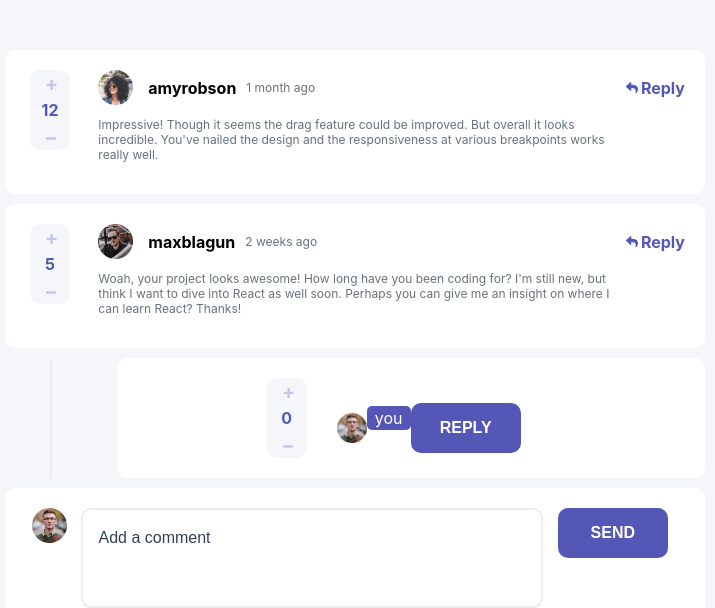
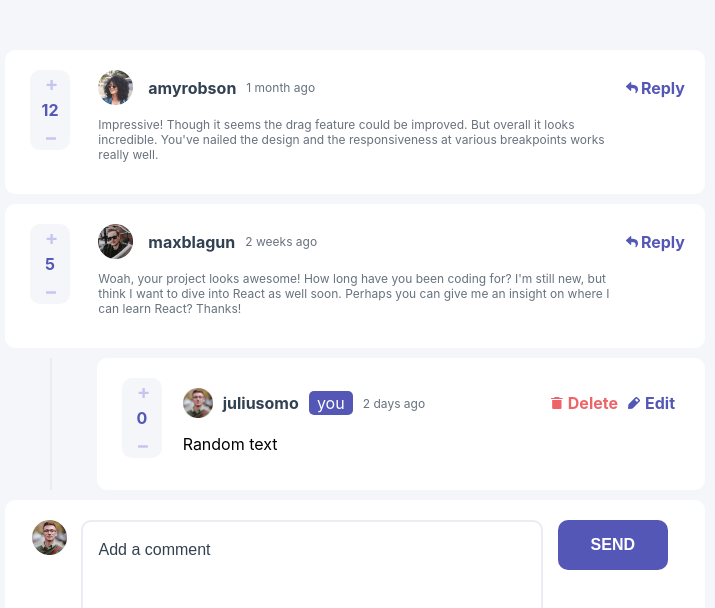
Before and after one commit to xflameyoke/interactive-comment-section-app, a React (Create React App) app: page / in a window 1280 px wide. Shown: the top 608 px of the page, without its empty margins (285-1000 px from the left). Built offline with nearby package versions, Linux system fonts and the light colour scheme.

Commit message:
feat: reply component

```diff
--- a/src/components/comment/comment.styled.ts
+++ b/src/components/comment/comment.styled.ts
@@ -36,35 +36,6 @@ export const CommentStyled = styled.div`
   }
 `;
 
-export const CommentScore = styled.div`
-  display: flex;
-  align-items: center;
-  justify-content: space-between;
-  padding: 5px;
-  flex-direction: column;
-  width: 30px;
-  height: 90%;
-  color: ${({ theme }) => theme.colors.moderateBlue};
-  border-radius: 10px;
-  background: ${({ theme }) => theme.colors.lightGray};
-  margin-left: 5px;
-  font-weight: bold;
-`;
-
-export const VoteButtonStyled = styled.button`
-  border: none;
-  width: 20px;
-  height: 20px;
-  background: ${({ theme }) => theme.colors.lightGray};
-  cursor: pointer;
-  border-radius: 25px;
-  color: lightgrey;
-
-  img {
-    color: '#FFFFFF';
-  }
-`;
-
 export const UserStyled = styled.div`
   display: flex;
   align-items: center;
@@ -76,7 +47,7 @@ export const UserAvatar = styled.img`
 `;
 
 export const UserStyledName = styled.div`
-  color: black;
+  color: ${({ theme }) => theme.colors.darkBlue};
   margin: 5px;
   font-weight: bold;
   margin-right: 10px;
--- a/src/components/reply/reply.styled.ts
+++ b/src/components/reply/reply.styled.ts
@@ -11,37 +11,38 @@ const come = keyframes`
   }
 `;
 
-export const ReplyStyled = styled.div`
-  display: flex;
+export const ReplyWrapper = styled.div`
   border-left: 2px solid ${({ theme }) => theme.colors.lightGray};
   margin-left: 45px;
-  height: 120px;
+`;
+
+export const ReplyStyled = styled.div`
+  display: grid;
+  grid-template-rows: 1fr;
+  grid-template-columns: 1fr 11fr;
+  grid-column-gap: 20px;
+  padding: 20px;
+  margin-left: 45px;
+  background-color: ${({ theme }) => theme.colors.white};
+  border-radius: 10px;
   animation-name: ${come};
   animation-duration: 1s;
   animation-iteration-count: ease-in;
 `;
 
-export const ReplyContent = styled.div`
-  margin-left: auto;
-  padding-top: 20px;
-  width: 90%;
-  border-radius: 10px;
-  background-color: ${({ theme }) => theme.colors.white};
+export const ReplyHeader = styled.div`
   display: flex;
   align-items: center;
-  justify-content: center;
-  padding-top: 0px;
+  gap: 10px;
+  margin-top: 10px;
 `;
 
-export const ReplyButtonWrapper = styled.div`
-  margin: 20px 40px 0 0;
+export const ReplyNameStyled = styled.div`
+  color: ${({ theme }) => theme.colors.darkBlue};
+  font-weight: bold;
 `;
 
-export const ReplyText = styled.div`
-  color: red;
-`;
-
-export const ReplyYou = styled.div`
+export const ReplyHeaderYou = styled.div`
   border-radius: 5px;
   height: 20px;
   width: 40px;
@@ -53,8 +54,38 @@ export const ReplyYou = styled.div`
   background-color: ${({ theme }) => theme.colors.moderateBlue};
 `;
 
-export const ReplyAvatar = styled.img`
-  margin: 20px 0 0 30px;
+export const ReplyStyledDelete = styled.div`
+  cursor: pointer;
+  color: ${({ theme }) => theme.colors.softRed};
+  font-weight: bold;
+  margin-left: auto;
+`;
+
+export const IconDeleteStyled = styled.img`
+  width: 12px;
+  height: 12px;
+  margin-right: 5px;
+`;
+
+export const ReplyEditStyled = styled.div`
+  cursor: pointer;
+  color: ${({ theme }) => theme.colors.moderateBlue};
+  font-weight: bold;
+  margin-right: 10px;
+`;
+
+export const IconEditStyled = styled.img`
+  width: 12px;
+  height: 12px;
+  margin-right: 5px;
+`;
+
+export const ReplyHeaderAvatar = styled.img`
   width: 30px;
   height: 30px;
 `;
+
+export const ReplyHeaderDate = styled.div`
+  color: ${({ theme }) => theme.colors.grayishBlue};
+  font-size: 12px;
+`;
--- a/src/components/reply/reply.tsx
+++ b/src/components/reply/reply.tsx
@@ -1,15 +1,21 @@
 import React, { useState } from 'react';
 import {
-  ReplyAvatar,
-  ReplyButtonWrapper,
-  ReplyContent,
+  IconDeleteStyled,
+  IconEditStyled,
+  ReplyEditStyled,
+  ReplyHeader,
+  ReplyHeaderAvatar,
+  ReplyHeaderDate,
+  ReplyHeaderYou,
+  ReplyNameStyled,
   ReplyStyled,
-  ReplyText,
-  ReplyYou,
+  ReplyStyledDelete,
+  ReplyWrapper,
 } from './reply.styled';
-import ReplyButton from '../replyButton/replyButton';
 import Avatar from '../../assets/avatars/image-juliusomo.png';
 import ScoreCounter from '../scoreCounter/scoreCounter';
+import IconDelete from '../../assets/icons/icon-delete.svg';
+import IconEdit from '../../assets/icons/icon-edit.svg';
 
 const Reply = () => {
   const [initialScore, setInitialScore] = useState(0);
@@ -24,21 +30,34 @@ const Reply = () => {
 
   return (
     <>
+      <ReplyWrapper>
         <ReplyStyled>
-        <ReplyContent>
+          <div>
             <ScoreCounter
               voteUp={voteUp}
               voteDown={voteDown}
               vote={initialScore}
             />
-          <ReplyAvatar src={Avatar} alt="Current User" />
-          <ReplyYou>you</ReplyYou>
-          <ReplyText />
-          <ReplyButtonWrapper>
-            <ReplyButton />
-          </ReplyButtonWrapper>
-        </ReplyContent>
+          </div>
+          <div>
+            <ReplyHeader>
+              <ReplyHeaderAvatar src={Avatar} alt="Current User" />
+              <ReplyNameStyled>juliusomo</ReplyNameStyled>
+              <ReplyHeaderYou>you</ReplyHeaderYou>
+              <ReplyHeaderDate>2 days ago</ReplyHeaderDate>
+              <ReplyStyledDelete>
+                <IconDeleteStyled src={IconDelete} alt="Icon Delete" />
+                Delete
+              </ReplyStyledDelete>
+              <ReplyEditStyled>
+                <IconEditStyled src={IconEdit} alt="Icon Edit" />
+                Edit
+              </ReplyEditStyled>
+            </ReplyHeader>
+            <p>Random text</p>
+          </div>
         </ReplyStyled>
+      </ReplyWrapper>
     </>
   );
 };
```
Lines whose indentation alone changed are shown as unchanged.
